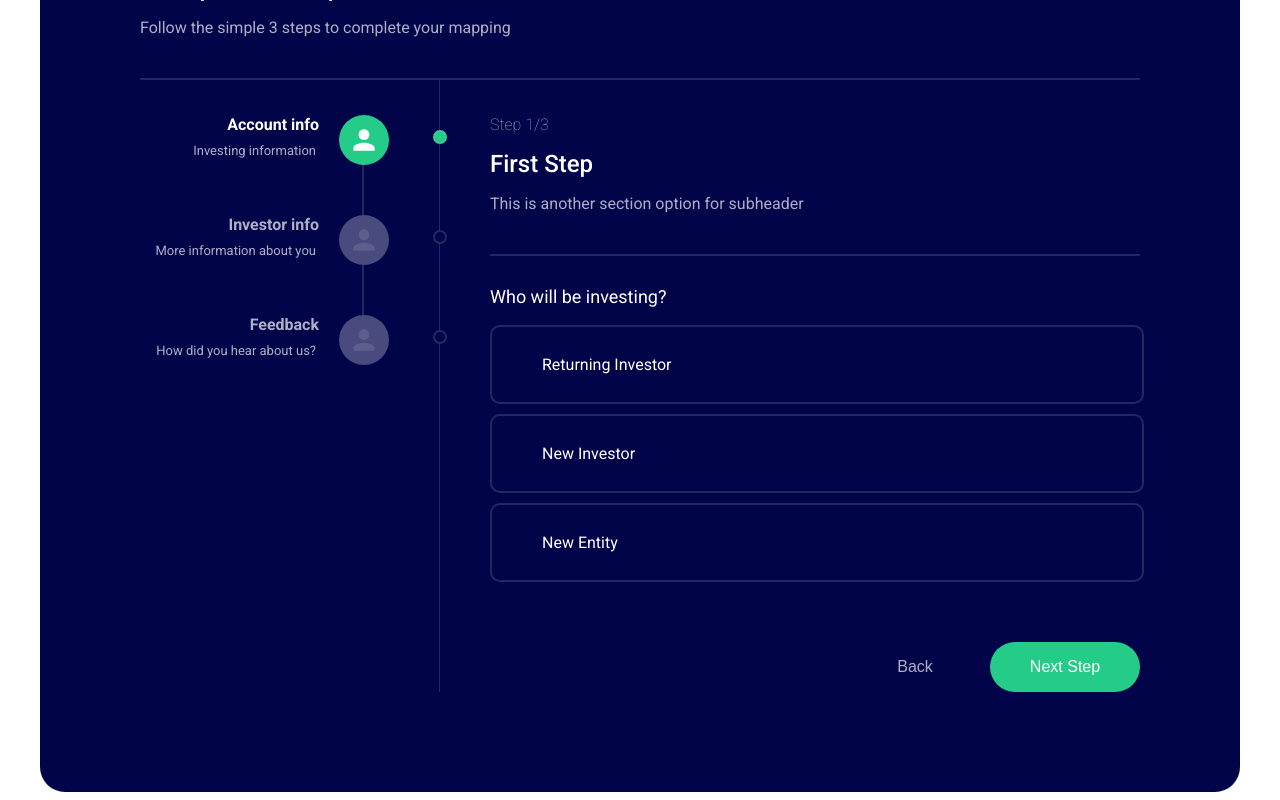
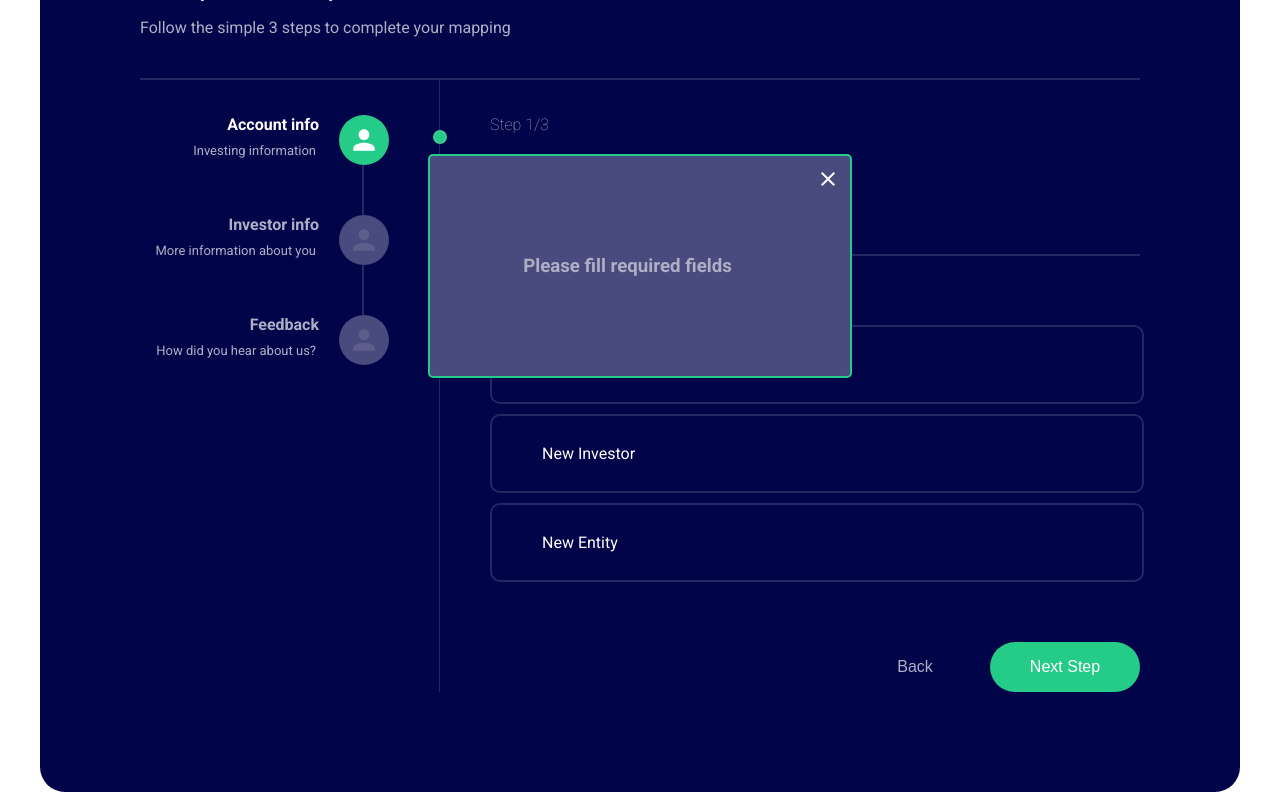
Before and after one commit to edgcastillo/MultistepForm, a Next.js app: page /step/1 in a window 1280 px wide. Both pictures are taken after a click on the button "Next Step". Shown: the part 134-934 px from the top of the page. Built offline with nearby package versions, Linux system fonts and the light colour scheme.

Commit message:
add modal

```diff
--- a/components/Button/Button.js
+++ b/components/Button/Button.js
@@ -1,4 +1,4 @@
-import styled from "styled-components";
+import styled from 'styled-components';
 // TODO: create basebutton and remove repetition.
 export const FormNextButton = styled.button`
   width: 150px;
@@ -28,3 +28,18 @@ export const FormBackButton = styled.button`
     cursor: pointer;
   }
 `;
+
+export const CloseButton = styled.button`
+  height: 25px;
+  width: 25px;
+  display: flex;
+  justify-content: center;
+  align-items: center;
+  border-radius: 50%;
+  cursor: pointer;
+  background: none;
+  border: none;
+  &:focus {
+    outline: 0;
+  }
+`;
--- /dev/null
+++ b/components/Modal/Modal.js
@@ -0,0 +1,46 @@
+import React, { useContext } from 'react';
+import ReactDOM from 'react-dom';
+import CloseIcon from '@material-ui/icons/Close';
+import styled, { ThemeContext } from 'styled-components';
+import { CloseButton } from '../Button/Button';
+
+const ModalStyles = styled.div`
+  position: absolute;
+  margin: auto;
+  top: 0;
+  left: 0;
+  right: 0;
+  bottom: 0;
+  background: ${({ unactive }) => unactive};
+  border: 2px solid ${({ active }) => active};
+  height: 200px;
+  width: 400px;
+  border-radius: 5px;
+  padding: 10px;
+  display: grid;
+  color: ${({ secondary }) => secondary};
+  grid-template-columns: 1fr auto;
+  & > button {
+    justify-self: start;
+  }
+  & > h3 {
+    justify-self: center;
+    align-self: center;
+  }
+`;
+
+const PortalModal = ({ message, isOpen, onClose, children }) => {
+  const theme = useContext(ThemeContext);
+  if (!isOpen) return null;
+  return ReactDOM.createPortal(
+    <ModalStyles {...theme}>
+      <h3>{message}</h3>
+      <CloseButton {...theme} onClick={onClose}>
+        <CloseIcon style={{ color: 'white' }} />
+      </CloseButton>
+    </ModalStyles>,
+    document.body
+  );
+};
+
+export default PortalModal;
--- a/components/Radio/Radio.js
+++ b/components/Radio/Radio.js
@@ -1,7 +1,7 @@
 import React, { useContext, useState, useEffect } from 'react';
 import { useDispatch, useSelector } from 'react-redux';
 import { useRouter } from 'next/router';
-import { userSaveSelection } from '../../features/userSelectionSlice';
+import { userSaveSelection } from '../../features/userDataSlice';
 import styled, { ThemeContext, css } from 'styled-components';
 
 const Legend = styled.p`
--- a/components/Step/Step.js
+++ b/components/Step/Step.js
@@ -1,4 +1,4 @@
-import React, { useContext, useEffect } from 'react';
+import React, { useContext, useEffect, useState } from 'react';
 import styled, { ThemeContext } from 'styled-components';
 import Link from 'next/link';
 import { useRouter } from 'next/router';
@@ -9,6 +9,7 @@ import { componentFactory } from '../../utils/componentFactory';
 import Breadcrumb from '../Breadcrumb/Breadcrumb';
 import BreadcrumbMobile from '../Breadcrumb/BreadcrumbMobile';
 import { FormNextButton, FormBackButton } from '../Button/Button';
+import Modal from '../Modal/Modal';
 import { devices } from '../MediaQueries';
 
 // Redux Actions and Selectors
@@ -16,8 +17,12 @@ import {
   selectPageCount,
   selectBreadcrumbData,
 } from '../../features/paginationSlice';
-import { userOptionSelector } from '../../features/userSelectionSlice';
-import { validateData, userDataSelector } from '../../features/userDataSlice';
+// import { userOptionSelector } from '../../features/userSelectionSlice';
+import {
+  validateData,
+  userDataSelector,
+  userSaveSelection,
+} from '../../features/userDataSlice';
 
 const MainContentStyles = styled.main`
   display: grid;
@@ -57,15 +62,16 @@ const StepActionButtons = styled.div`
 `;
 
 const Step = ({ elem }) => {
+  const [open, setOpen] = useState(false);
   // Redux Selectors
   const dispatch = useDispatch();
   const breadcrumbData = useSelector(selectBreadcrumbData);
-  const userSelection = useSelector(userOptionSelector);
+  const selection = useSelector(userDataSelector);
   const userData = useSelector(userDataSelector);
   const count = useSelector(selectPageCount);
 
   // Data from Redux Selectors
-  const { userChoice } = userSelection;
+  const { userChoice } = selection;
   const { pageCount } = count;
 
   // NextJS
@@ -81,12 +87,20 @@ const Step = ({ elem }) => {
     pageIndex === parseInt(pageCount) ? 'Complete' : 'Next Step';
 
   const handleClick = () => {
-    if (userChoice) {
+    console.log(userData);
+    if ((userChoice && id === '1') || userData.status === 'valid') {
       router.push(`/step/${nextPage}`);
     }
+    setOpen(true);
   };
   return (
+    <>
       <MainContentStyles>
+        <Modal
+          message="Please fill required fields"
+          isOpen={open}
+          onClose={() => setOpen(false)}
+        />
         <div className="breadcrumb-desktop">
           <Breadcrumb activeId={id} data={breadcrumbData} />
         </div>
@@ -113,6 +127,7 @@ const Step = ({ elem }) => {
           </StepActionButtons>
         </FormSection>
       </MainContentStyles>
+    </>
   );
 };
 
--- a/features/userDataSlice.js
+++ b/features/userDataSlice.js
@@ -4,15 +4,27 @@ export const userDataSlice = createSlice({
   name: 'userData',
   initialState: {
     entitity: [],
+    userChoice: '',
     status: null,
   },
   reducers: {
+    userSaveSelection: (state, { payload }) => {
+      state.userChoice = payload.value;
+    },
     userSaveData: (state, { payload }) => {
       const newArr = state.entitity.filter((field) => {
         return field.elemId !== payload.elemId;
       });
       newArr.push(payload);
       state.entitity = newArr;
+      const isAllValid = state.entitity.filter((field) => {
+        return field.isRequired === true && field.value === '';
+      });
+      if (isAllValid.length >= 1) {
+        state.status = 'invalid';
+      } else if (isAllValid.length === 0 && state.userChoice !== null) {
+        state.status = 'valid';
+      }
     },
     validateData: (state, action) => {
       const isAllValid = state.entitity.filter((field) => {
@@ -20,14 +32,19 @@ export const userDataSlice = createSlice({
       });
       if (isAllValid.length >= 1) {
         state.status = 'invalid';
-      } else {
+      } else if (isAllValid.length === 0 && state.userChoice !== null) {
+        console.log('here', state.userChoice);
         state.status = 'valid';
       }
     },
   },
 });
 
-export const { userSaveData, validateData } = userDataSlice.actions;
+export const {
+  userSaveData,
+  validateData,
+  userSaveSelection,
+} = userDataSlice.actions;
 
 export const userDataSelector = (state) => state.userData;
 
--- a/store.js
+++ b/store.js
@@ -1,11 +1,9 @@
 import { configureStore } from '@reduxjs/toolkit';
 import pageCountReducer from './features/paginationSlice';
-import userSelectionSlice from './features/userSelectionSlice';
 import userDataSlice from './features/userDataSlice';
 export default configureStore({
   reducer: {
     pageCount: pageCountReducer,
-    userSelection: userSelectionSlice,
     userData: userDataSlice,
   },
   devTools: true,
--- a/theme/theme.js
+++ b/theme/theme.js
@@ -1,12 +1,13 @@
 export const theme = {
   colors: {
-    background: "#02044A",
-    completed: "#8687A8",
-    active: "#25CC88",
-    warning: "##FF0000",
-    primary: "#FFF",
-    secondary: "#AEAFC5",
-    unactive: "#494A7D",
-    border: "rgba(174, 175, 197, 0.2)"
-  }
+    background: '#02044A',
+    completed: '#8687A8',
+    active: '#25CC88',
+    warning: '#FF0000',
+    primary: '#FFF',
+    secondary: '#AEAFC5',
+    unactive: '#494A7D',
+    border: 'rgba(174, 175, 197, 0.2)',
+    modal: '#1A1832',
+  },
 };
```
Lines whose indentation alone changed are shown as unchanged.
